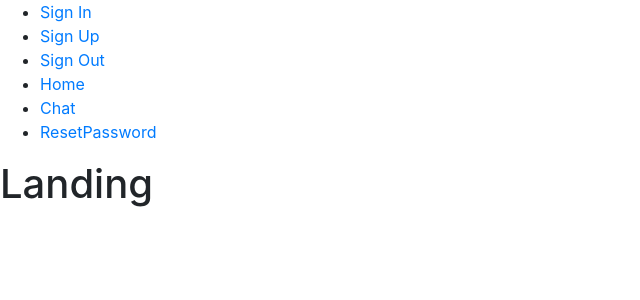
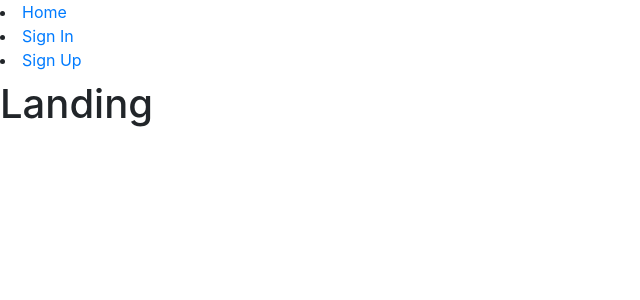
Before and after one commit to Nikhilnair48/what-is-firebase, a React (Create React App) app: page / in a window 1280 px wide. Shown: the top 300 px of the page, without its empty margins (0-640 px from the left). Built offline with nearby package versions, Linux system fonts and the light colour scheme; no server answers.

Commit message:
Dynamic navigation based on user auth state; depends on prop authUser

```diff
--- a/src/components/Nav/index.js
+++ b/src/components/Nav/index.js
@@ -2,20 +2,17 @@ import React from 'react';
 import { Link } from 'react-router-dom';
 import Routes from '../../constants/';
 
-export default class Navigation extends React.Component {
-    render() {
-        return (
+const Navigation = ({ authUser }) => (
+    <div>
+        {
+            authUser ? <NavigationAuth /> : <NavigationNonAuth />
+        }
+    </div>
+);
+
+const NavigationAuth = () => (
     <div>
         <ul>
-                    <li>
-                        <Link to={Routes.SIGN_IN}>Sign In</Link>
-                    </li>
-                    <li>
-                        <Link to={Routes.SIGN_UP}>Sign Up</Link>
-                    </li>
-                    <li>
-                        <Link to={Routes.SIGN_OUT}>Sign Out</Link>
-                    </li>
             <li>
                 <Link to={Routes.LANDING}>Home</Link>
             </li>
@@ -23,10 +20,27 @@ export default class Navigation extends React.Component {
                 <Link to={Routes.CHAT}>Chat</Link>
             </li>
             <li>
+                <Link to={Routes.SIGN_OUT}>Sign Out</Link>
+            </li>
+            <li>
                 <Link to={Routes.RESETPASSWORD}>ResetPassword</Link>
             </li>
         </ul>
     </div>
-        )
-    }
-}
+);
+
+const NavigationNonAuth = () => (
+    <div>
+        <li>
+            <Link to={Routes.LANDING}>Home</Link>
+        </li>
+        <li>
+            <Link to={Routes.SIGN_IN}>Sign In</Link>
+        </li>
+        <li>
+            <Link to={Routes.SIGN_UP}>Sign Up</Link>
+        </li>
+    </div>
+);
+
+export default Navigation;
```
Lines whose indentation alone changed are shown as unchanged.
